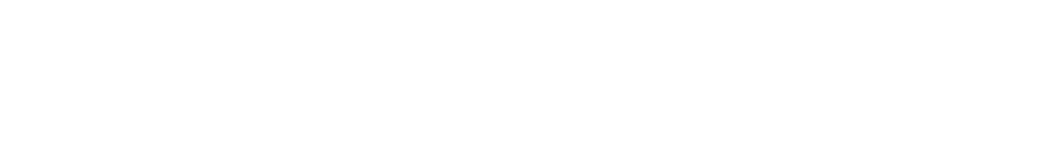
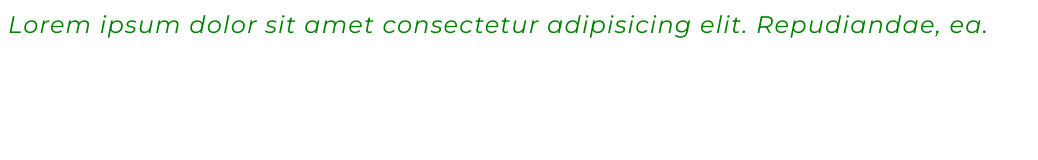
Before and after one commit to Oleksandr669/sk-training, a plain HTML site: page index.html in a window 1280 px wide. Shown: the whole page, without its empty margins (0-1038 px from the left). Drawn offline with Linux system fonts and the light colour scheme.

Commit message:
Added home work 3_1

```diff
--- a/css/style.css
+++ b/css/style.css
@@ -0,0 +1,12 @@
+*{
+    font-family: 'Montserrat', sans-serif;
+}
+
+div {
+    font-size: 24px;
+    font-weight: 500;
+    color: green;
+    line-height: 1.4;
+    letter-spacing: 0.05em;
+    text-align: justify;
+}
--- a/index.html
+++ b/index.html
@@ -5,8 +5,11 @@
     <meta name="viewport" content="width=device-width, initial-scale=1.0">
     <title>Document</title>
     <link rel="stylesheet" href="css/style.css">
+    <link href="https://fonts.googleapis.com/css2?family=Montserrat:ital@1&display=swap" rel="stylesheet">
 </head>
+
 <body>
+    <div>Lorem ipsum dolor sit amet consectetur adipisicing elit. Repudiandae, ea.</div>
+</body>
 
-</body>
 </html>
```
